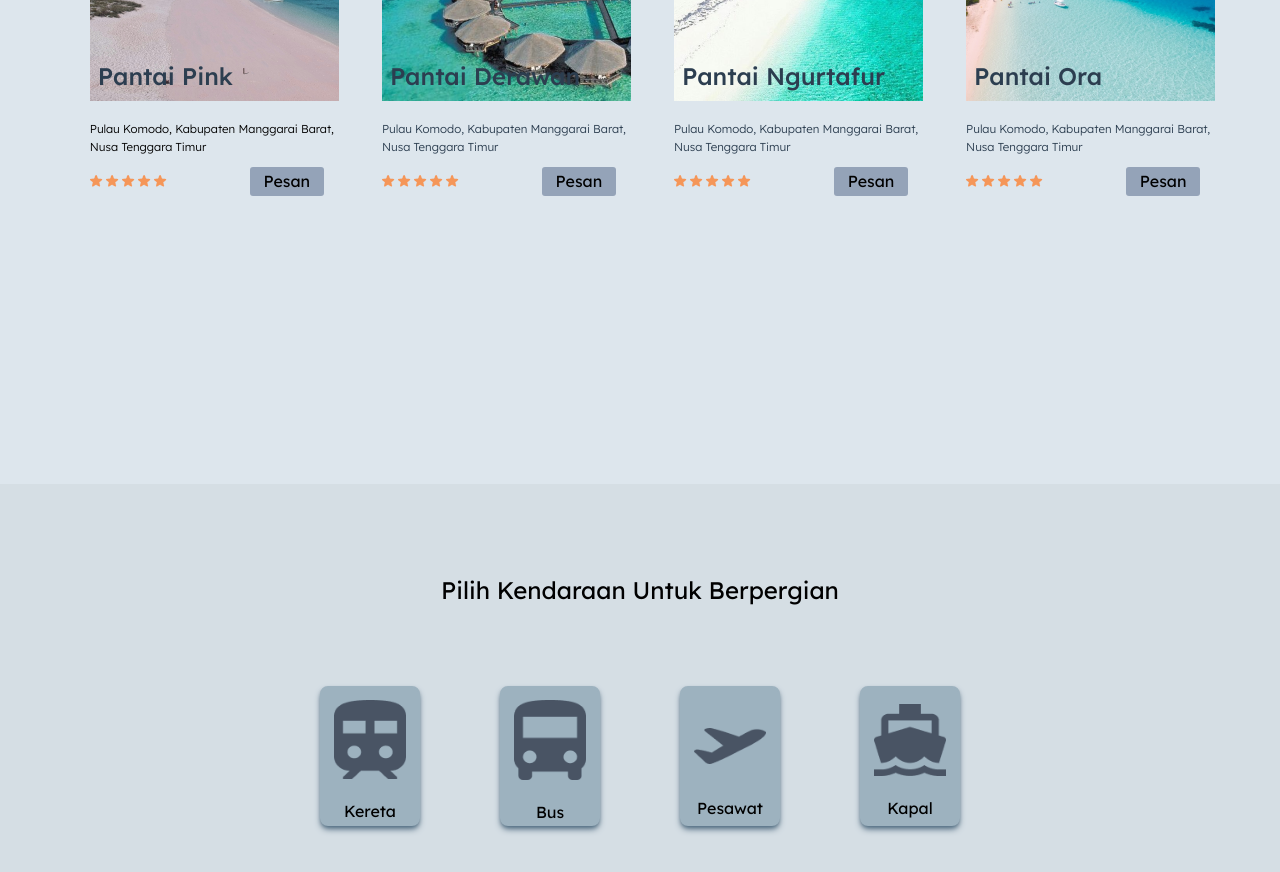
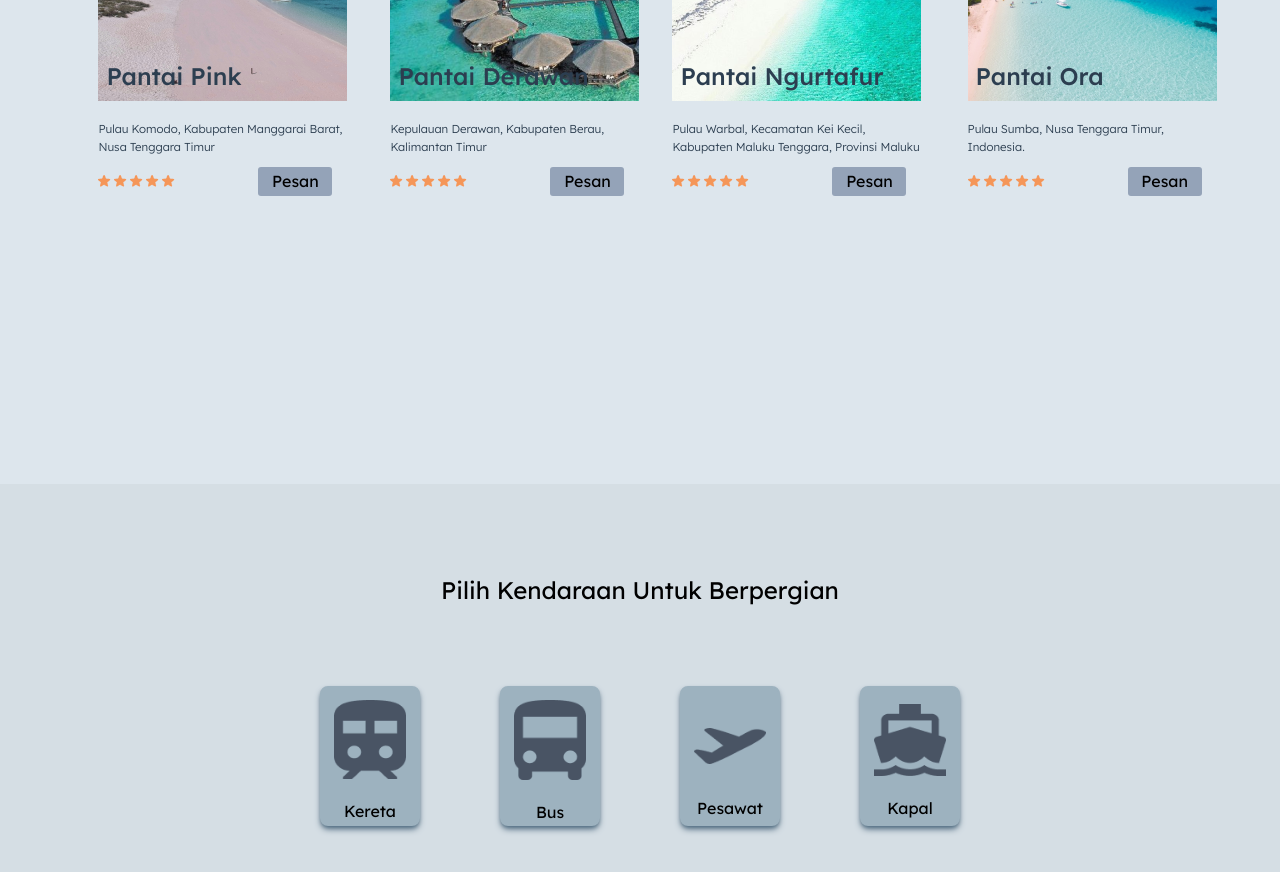
Before and after one commit to HilalSyah/Tiket-Indo, a Next.js app: page / in a window 1280 px wide. Shown: the part 2220-3092 px from the top of the page. Built offline with nearby package versions, Linux system fonts and the light colour scheme; a web font is replaced by a local one.

Commit message:
update Project 2

```diff
--- a/src/app/Components/Page4.jsx
+++ b/src/app/Components/Page4.jsx
@@ -12,7 +12,7 @@ export const Page4 = () => {
             <div className="pantai1">
               <img className=" absolute" src="/Assets/Image/GambarWeb/4.png" alt="" />
               <p className="text-2xl relative mt-[13rem] ms-2 font-medium text-[#2C3E50]">Pantai Pink</p>
-              <p className="mt-7 text-[11.5px] font-light text-black">
+              <p className="mt-7 text-[11.5px] font-light text-[#2C3E50]">
                 Pulau Komodo, Kabupaten Manggarai Barat, <br />
                 Nusa Tenggara Timur
               </p>
@@ -27,8 +27,8 @@ export const Page4 = () => {
               <img className=" absolute" src="/Assets/Image/GambarWeb/Rectangle 39684.png" alt="" />
               <p className="text-2xl relative mt-[13rem] ms-2 font-medium text-[#2C3E50]">Pantai Derawan</p>
               <p className="mt-7 text-[11.5px] font-light text-[#2C3E50]">
-                Pulau Komodo, Kabupaten Manggarai Barat, <br />
-                Nusa Tenggara Timur
+                Kepulauan Derawan, Kabupaten Berau,
+                <br /> Kalimantan Timur
               </p>
               <div className="rating flex justify-between items-center mt-3">
                 <img className=" absolute" src="/Assets/Image/GambarWeb/Group 205.png" alt="" />
@@ -41,8 +41,7 @@ export const Page4 = () => {
               <img className=" absolute" src="/Assets/Image/GambarWeb/2.png" alt="" />
               <p className="text-2xl relative mt-[13rem] ms-2 font-medium text-[#2C3E50]">Pantai Ngurtafur</p>
               <p className="mt-7 text-[11.5px] font-light text-[#2C3E50]">
-                Pulau Komodo, Kabupaten Manggarai Barat, <br />
-                Nusa Tenggara Timur
+              Pulau Warbal, Kecamatan Kei Kecil, <br />Kabupaten Maluku Tenggara, Provinsi Maluku
               </p>
               <div className="rating flex justify-between items-center mt-3">
                 <img className=" absolute" src="/Assets/Image/GambarWeb/Group 205.png" alt="" />
@@ -55,8 +54,7 @@ export const Page4 = () => {
               <img className=" absolute" src="/Assets/Image/GambarWeb/3.png" alt="" />
               <p className="text-2xl relative mt-[13rem] ms-2 font-medium text-[#2C3E50]">Pantai Ora</p>
               <p className="mt-7 text-[11.5px] font-light text-[#2C3E50]">
-                Pulau Komodo, Kabupaten Manggarai Barat, <br />
-                Nusa Tenggara Timur
+              Pulau Sumba, Nusa Tenggara Timur, <br />Indonesia.
               </p>
               <div className="rating flex justify-between items-center mt-3">
                 <img className=" absolute" src="/Assets/Image/GambarWeb/Group 205.png" alt="" />
@@ -74,25 +72,25 @@ export const Page4 = () => {
           <div className="logo1 flex flex-col gap-5 w-[100px] h-[140px] border-[2px] border-[#9DB2BF] p-3 rounded-[8px] bg-[#9DB2BF] shadow-md shadow-[#526D82]">
             <img src="/Assets/Icons/Vector (4).png" alt="" className="w-auto h-auto" />
             <Link href="/Kereta_Tiket">
-            <button className=" underline-offset-1">Kereta</button>
+              <button className=" underline-offset-1">Kereta</button>
             </Link>
           </div>
           <div className="logo1 flex flex-col gap-5 w-[100px] h-[140px] border-[2px] border-[#9DB2BF] p-3 rounded-[8px] bg-[#9DB2BF] shadow-md shadow-[#526D82]">
             <img src="/Assets/Icons/Vector (5).png" alt="" className="w-auto h-auto" />
             <Link href="/Bus_Tiket">
-            <button className=" underline-offset-1">Bus</button>
+              <button className=" underline-offset-1">Bus</button>
             </Link>
           </div>
           <div className="logo1 flex flex-col gap-5 w-[100px] h-[140px] border-[2px] border-[#9DB2BF] p-3 rounded-[8px] bg-[#9DB2BF] shadow-md shadow-[#526D82]">
             <img src="/Assets/Icons/Vector (6).png" alt="" className="w-auto h-auto mt-7" />
             <Link href="/Pesawat_Tiket">
-            <button className=" underline-offset-1 mt-3">Pesawat</button>
+              <button className=" underline-offset-1 mt-3">Pesawat</button>
             </Link>
           </div>
           <div className="logo1 flex flex-col gap-5 w-[100px] h-[140px] border-[2px] border-[#9DB2BF] p-3 rounded-[8px] bg-[#9DB2BF] shadow-md shadow-[#526D82]">
             <img src="/Assets/Icons/Vector (7).png" alt="" className="w-auto h-auto mt-1" />
             <Link href="/Kapal_Tiket">
-            <button className=" underline-offset-1">Kapal</button>
+              <button className=" underline-offset-1">Kapal</button>
             </Link>
           </div>
         </div>
--- a/src/app/Contact/page.jsx
+++ b/src/app/Contact/page.jsx
@@ -70,7 +70,7 @@ export const ContactPage = () => {
   return (
     <div className="contact-page bg-bgContact min-h-screen bg-cover bg-no-repeat bg-center">
       <Navbar/>
-      <div className="posisi p-[6rem] ms-[20rem]">
+      <div className="posisi p-[5rem] ms-[20rem]">
         <div className="contact-use bg-trasnparant w-[850px] h-[500px] flex justify-center items-center rounded-[15px] flex-col">
           <p className="font-lexend text-4xl font-semibold">CONTACT US</p>
           <div className="nama">
@@ -89,7 +89,7 @@ export const ContactPage = () => {
           </div>
           <div className="pesan">
 
-          <input className="w-[45rem] h-[9rem] rounded-[10px] pb-[5.5rem] ps-[1rem] pt-2 outline-none border-none mt-[1.5rem] justify-start items-start text-left text-sm" type="Pesan anda*" placeholder="Nama*" value={pesan}  onChange={(e)=> handleInputChange(e, "pesan")} />
+          <input className="w-[45rem] h-[9rem] rounded-[10px] pb-[5.5rem] ps-[1rem] pt-2 outline-none border-none mt-[1.5rem] justify-start items-start text-left text-sm" type="Pesan anda*" placeholder="Pesan Anda*" value={pesan}  onChange={(e)=> handleInputChange(e, "pesan")} />
           {errors.pesan && <p className="text-red-500 ms-2">{errors.pesan}</p>}
           </div>
           <button onClick={handleSendClick} className="font-lexend bg-[#27374D] w-[45rem] h-[2.5rem] text-white text-1xl rounded-[10px] mt-5 ">Kirim</button>
```
